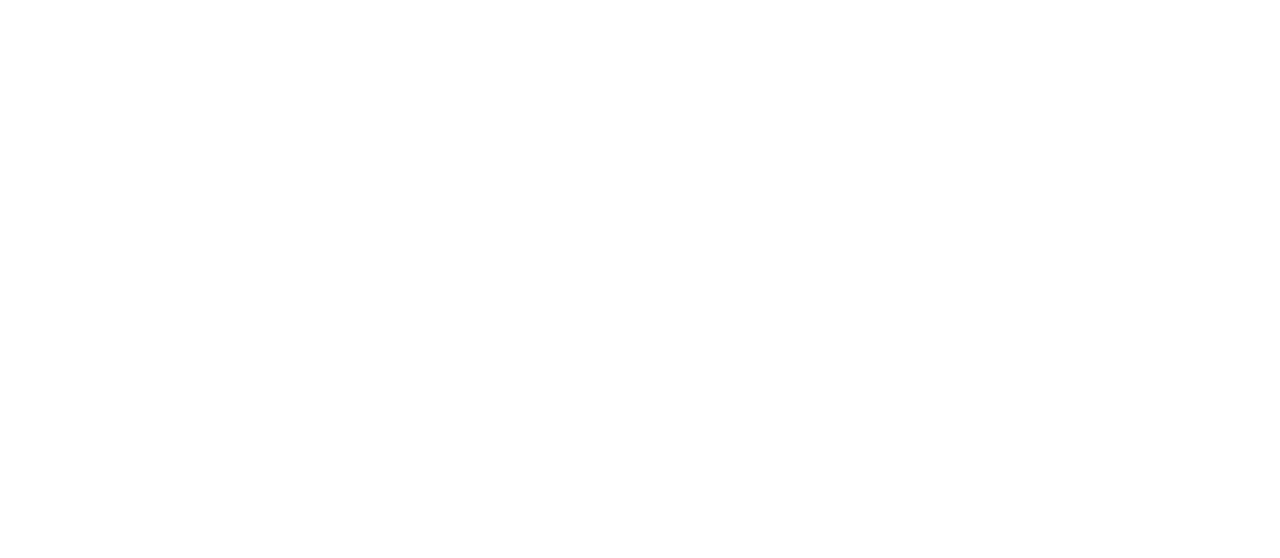
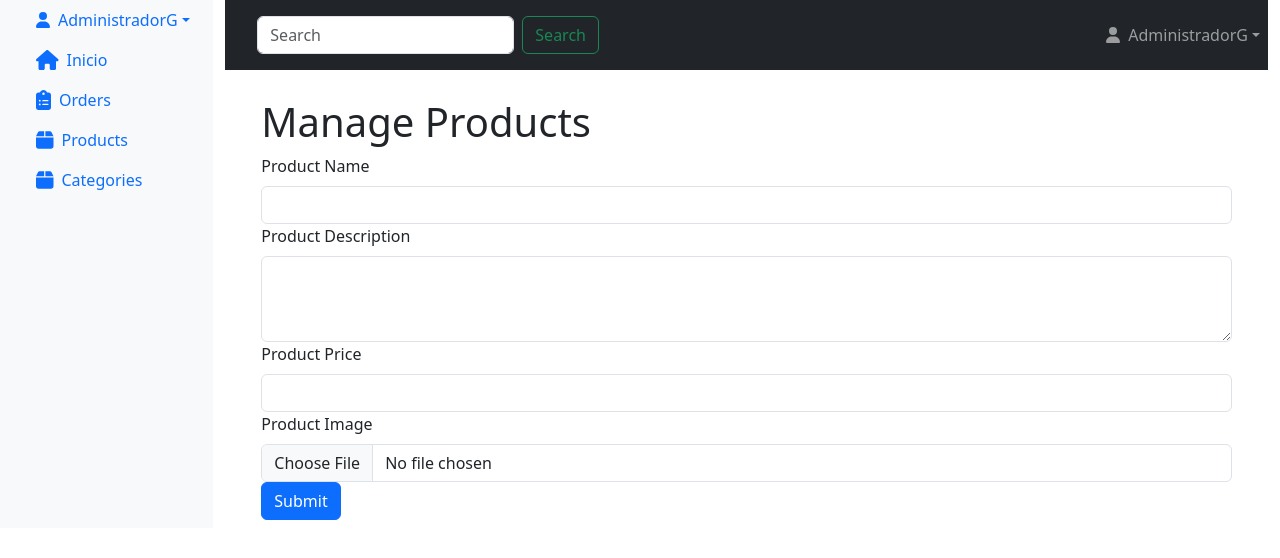
Before and after one commit to Jane-GWGL-blup/Frontend_Tesis_2024_Ecommerce, a React (Create React App) app: page /admin-products in a window 1280 px wide. Before the commit this address had no page. Shown: the top 558 px of the page. Built offline with nearby package versions, Linux system fonts and the light colour scheme.

Commit message:
correct register validation

```diff
--- a/src/App.js
+++ b/src/App.js
@@ -8,6 +8,7 @@ import RegisterPage from './pages/auth/RegisterPage'
 import LoginPage from './pages/auth/LoginPage'
 import AdminDashboardPage from './pages/admin/AdminDashboardPage';
 import ProductListPage from './pages/product/ProductListPage';
+import ManageProductsPage from './pages/admin/ManageProductPage';
 /* import UserProfile from './pages/UserProfile'; */
 
 function App(){
@@ -19,6 +20,7 @@ function App(){
           <Route path="/login" element={<LoginPage />} />
           <Route path="/admin" element={<AdminDashboardPage />} />
           <Route path="/products" element={<ProductListPage />} />
+          <Route path="/admin-products" element={<ManageProductsPage />} />
         </Routes>
       </Router>
   );
--- a/src/components/admin/AdminHeader.js
+++ b/src/components/admin/AdminHeader.js
@@ -1,4 +1,5 @@
 import React from 'react';
+import { Link } from 'react-router-dom';
 import { Navbar, Nav, NavDropdown } from 'react-bootstrap';
 import { FontAwesomeIcon } from '@fortawesome/react-fontawesome';
 import { faUser } from '@fortawesome/free-solid-svg-icons';
@@ -28,7 +29,7 @@ const AdminHeader = ({ onLogout }) => {
             <NavDropdown.Item href="#action/3.2">Another action</NavDropdown.Item>
             <NavDropdown.Divider />
             <NavDropdown.Item as="div">
-              <Nav.Link onClick={onLogout} className="text-dark">Logout</Nav.Link>
+              <Nav.Link as={Link} to="/" onClick={onLogout} className="text-dark">Logout</Nav.Link>
             </NavDropdown.Item>
           </NavDropdown>
         </Nav>
--- /dev/null
+++ b/src/components/admin/AdminProductForm.js
@@ -0,0 +1,87 @@
+import React, { useState } from 'react';
+import { Form, Button } from 'react-bootstrap';
+
+const AdminProductForm = ({ formData, handleChange, handleSubmit, handleImageChange, validated }) => {
+  const [previewImage, setPreviewImage] = useState(null);
+
+  const handleImagePreview = (e) => {
+    const file = e.target.files[0];
+    if (file) {
+      const reader = new FileReader();
+      reader.onloadend = () => {
+        setPreviewImage(reader.result);
+      };
+      reader.readAsDataURL(file);
+    }
+  };
+
+  return (
+    <Form noValidate validated={validated} onSubmit={handleSubmit}>
+      <Form.Group controlId="productName">
+        <Form.Label>Product Name</Form.Label>
+        <Form.Control
+          type="text"
+          name="productName"
+          value={formData.productName}
+          onChange={handleChange}
+          required
+        />
+        <Form.Control.Feedback type="invalid">
+          Please provide a product name.
+        </Form.Control.Feedback>
+      </Form.Group>
+
+      <Form.Group controlId="productDescription">
+        <Form.Label>Product Description</Form.Label>
+        <Form.Control
+          as="textarea"
+          rows={3}
+          name="productDescription"
+          value={formData.productDescription}
+          onChange={handleChange}
+          required
+        />
+        <Form.Control.Feedback type="invalid">
+          Please provide a product description.
+        </Form.Control.Feedback>
+      </Form.Group>
+
+      <Form.Group controlId="productPrice">
+        <Form.Label>Product Price</Form.Label>
+        <Form.Control
+          type="number"
+          name="productPrice"
+          value={formData.productPrice}
+          onChange={handleChange}
+          required
+        />
+        <Form.Control.Feedback type="invalid">
+          Please provide a product price.
+        </Form.Control.Feedback>
+      </Form.Group>
+
+      <Form.Group controlId="productImage">
+        <Form.Label>Product Image</Form.Label>
+        <Form.Control
+          type="file"
+          accept="image/*"
+          onChange={(e) => {
+            handleImagePreview(e);
+            handleImageChange(e);
+          }}
+          required
+        />
+        {previewImage && <img src={previewImage} alt="Product Preview" style={{ maxWidth: '200px', marginTop: '10px' }} />}
+        <Form.Control.Feedback type="invalid">
+          Please provide a product image.
+        </Form.Control.Feedback>
+      </Form.Group>
+
+      <Button variant="primary" type="submit">
+        Submit
+      </Button>
+    </Form>
+  );
+};
+
+export default AdminProductForm;
--- a/src/components/admin/AdminSidebar.js
+++ b/src/components/admin/AdminSidebar.js
@@ -1,4 +1,5 @@
 import React from 'react';
+import { Link } from 'react-router-dom';
 import { Nav, NavDropdown } from 'react-bootstrap';
 import { FontAwesomeIcon } from '@fortawesome/react-fontawesome';
 import { faHome, faClipboardList, faBox, faUser } from '@fortawesome/free-solid-svg-icons'; // Importar los iconos que necesites
@@ -52,9 +53,15 @@ const AdminSidebar = ({onLogout}) => {
               </Nav.Link>
             </Nav.Item>
             <Nav.Item>
+              <Nav.Link as={Link} to="/admin-products"  className="d-flex align-items-center">
+                <FontAwesomeIcon icon={faBox} size="lg"/> {/* Icono para Products */}
+                <span className="d-none d-md-inline ml-2 mx-2">Products</span> {/* Texto para pantallas pequeñas */}
+              </Nav.Link>
+            </Nav.Item>
+            <Nav.Item>
               <Nav.Link href="#" className="d-flex align-items-center">
                 <FontAwesomeIcon icon={faBox} size="lg"/> {/* Icono para Products */}
-                <span className="d-none d-md-inline ml-2 mx-2">Products</span> {/* Texto para pantallas pequeñas */}
+                <span className="d-none d-md-inline ml-2 mx-2">Categories</span> {/* Texto para pantallas pequeñas */}
               </Nav.Link>
             </Nav.Item>
             {/* Agregar más elementos del menú aquí */}
--- a/src/pages/admin/AdminDashboardPage.js
+++ b/src/pages/admin/AdminDashboardPage.js
@@ -5,11 +5,6 @@ import AdminSidebar from '../../components/admin/AdminSidebar';
 import AdminDashboard from '../../components/admin/AdminDashboard';
 
 const AdminDashboardPage = () => {
-/*   const [showSidebar, setShowSidebar] = useState(false);
-
-  const toggleSidebar = () => {
-      setShowSidebar(!showSidebar);
-  }; */
     // Estado local para la simulación de usuario
     const [user, setUser] = useState({
         id: 1,
--- /dev/null
+++ b/src/pages/admin/ManageProductPage.js
@@ -0,0 +1,98 @@
+import React, { useState } from 'react';
+import AdminProductForm from '../../components/admin/AdminProductForm';
+import AdminHeader from '../../components/admin/AdminHeader';
+import AdminSidebar from '../../components/admin/AdminSidebar';
+import AdminDashboard from '../../components/admin/AdminDashboard';
+
+const ManageProductsPage = () => {
+  const [formData, setFormData] = useState({
+    productName: '',
+    productDescription: '',
+    productPrice: '',
+    productImage: null // Agregamos un campo para la imagen del producto
+  });
+  const [validated, setValidated] = useState(false);
+
+  const handleChange = (e) => {
+    const { name, value } = e.target;
+    setFormData({
+      ...formData,
+      [name]: value
+    });
+  };
+
+  const handleImageChange = (e) => {
+    const file = e.target.files[0];
+    setFormData({
+      ...formData,
+      productImage: file
+    });
+  };
+
+  const handleSubmit = (e) => {
+    e.preventDefault();
+    const form = e.currentTarget;
+    if (form.checkValidity() === false) {
+      e.stopPropagation();
+    }
+    setValidated(true);
+    // Aquí iría la lógica para enviar el formulario a la API, incluyendo el formData con la imagen
+    console.log('Form Data:', formData);
+  };
+  // Estado local para la simulación de usuario
+  const [user, setUser] = useState({
+    id: 1,
+    username: 'AdminUser',
+    email: 'admin@example.com',
+    role: 'admin',
+    isLoggedIn: true
+  });
+
+  // Simulando el cierre de sesión
+  const logout = () => {
+    setUser(null);
+  }
+
+  if (!user) {
+    return <div>Please log in.</div>;
+  }
+
+  return (
+    <div className='container-fluid'>
+      <div className='row'>
+        {/* Contenedor de Sidebar */}
+        <div className='col-md-2 col-2 bg-light'>
+          <AdminSidebar />
+        </div>
+        <div className='col-md-10 col-10'>
+          <div className='row'>
+            <div className='col-md-12'>
+              {/* Contenido del Header */}
+              <AdminHeader onLogout={logout} />
+            </div>
+          </div>
+          {/* Contenido principal */}
+          <main role='main' className='px-4 py-2'>
+            {/* Contenido del Dashboard */}
+            <div id="content">
+              <div className="container">
+                <h1>Manage Products</h1>
+                <AdminProductForm
+                  formData={formData}
+                  handleChange={handleChange}
+                  handleImageChange={handleImageChange}
+                  handleSubmit={handleSubmit}
+                  validated={validated}
+                />
+              </div>
+            </div>
+          </main>
+        </div>
+      </div>
+    </div>
+  );
+
+
+};
+
+export default ManageProductsPage;
--- a/src/pages/auth/LoginPage.js
+++ b/src/pages/auth/LoginPage.js
@@ -2,7 +2,7 @@ import React, { useState } from 'react';
 import LoginForm from '../../components/auth/LoginForm';
 import Footer from '../../components/common/Footer';
 import Header from '../../components/common/Header';
-import AlertModal from '../../components/common/AlertModal';
+import AlertModal from '../../components/common/modals/AlertModal';
 
 const LoginPage = () => {
   const [formData, setFormData] = useState({
--- a/src/pages/auth/RegisterPage.js
+++ b/src/pages/auth/RegisterPage.js
@@ -2,22 +2,22 @@ import React, { useState } from 'react';
 import RegisterForm from '../../components/auth/RegisterForm'
 import Footer from '../../components/common/Footer'
 import Header from '../../components/common/Header'
-import AlertModal from '../../components/common/AlertModal';
+import AlertModal from '../../components/common/modals/AlertModal';
 
 const RegisterPage = () => {
-  const [formData, setFormData] = useState(
-    {
-      email: '',
-      password: '',
-      confirmPassword: ''
-    }
-  );
+  const [formData, setFormData] = useState({
+    email: '',
+    password: '',
+    confirmPassword: ''
+  });
 
-  //Para validación
+  // Para validación
   const [validated, setValidated] = useState(false);
   const [passwordError, setPasswordError] = useState('');
+  const [emailError, setEmailError] = useState('');
+  const [confirmPasswordError, setConfirmPasswordError] = useState('');
 
-  //Para el modal de alerta
+  // Para el modal de alerta
   const [showModal, setShowModal] = useState(false);
   const [modalMessage, setModalMessage] = useState('');
 
@@ -27,32 +27,54 @@ const RegisterPage = () => {
       ...formData,
       [name]: value,
     });
+
+    // Limpiar los errores específicos al cambiar el valor del campo
+    if (name === 'email') setEmailError('');
+    if (name === 'password') setPasswordError('');
+    if (name === 'confirmPassword') setConfirmPasswordError('');
   };
+
+
 
   const handleSubmit = (e) => {
     const form = e.currentTarget;
+    e.preventDefault();
+    e.stopPropagation();
 
-    e.preventDefault();
-// Validar la contraseña con una expresión regular
     const passwordRegex = /^(?=.*[@*/-])[\w@*/-]{8,20}$/;
-    if (!passwordRegex.test(formData.password)) {
-      setPasswordError('La contraseña debe tener entre 8 y 20 caracteres y contener al menos uno de los siguientes signos: @, *, /, -');
-      return;
+    let hasError = false;
+
+    // Validar email
+    if (!formData.email) {
+      setEmailError('Please provide an email.');
+      hasError = true;
     }
 
-    if (formData.password !== formData.confirmPassword) {
-      setModalMessage('Passwords are not the same.');
+    // Validar contraseña
+    if (!formData.password) {
+      setPasswordError('Please provide a password.');
+      hasError = true;
+    } else if (!passwordRegex.test(formData.password)) {
+      setPasswordError('The password must be between 8 and 20 characters and contain at least one of the following signs: @, *, /, -');
+      hasError = true;
+    }
+
+    // Validar confirmación de contraseña
+    if (!formData.confirmPassword) {
+      setConfirmPasswordError('Please provide a confirm password.');
+      hasError = true;
+    } else if (formData.password !== formData.confirmPassword) {
+      setModalMessage('Passwords do not match');
       setShowModal(true);
-      /* alert('Passwords do not match'); */
-      return;
+      hasError = true;
     }
-    if (form.checkValidity() === false) {
-      e.stopPropagation();
+
+    if (hasError) {
+      setValidated(false);
       return;
     }
 
     setValidated(true);
-    setPasswordError('');
     // Aquí podrías manejar el envío del formulario, por ejemplo, enviar los datos a una API
     console.log('Datos del formulario:', formData);
   };
@@ -67,17 +89,26 @@ const RegisterPage = () => {
         formData={formData}
         handleChange={handleChange}
         handleSubmit={handleSubmit}
-        passwordError={passwordError} // Pasar el mensaje de error de contraseña al componente del formulario
+        emailError={emailError}
+        passwordError={passwordError}
+        confirmPasswordError={confirmPasswordError}
       />
       <Footer />
       <AlertModal
         show={showModal}
         handleClose={handleCloseModal}
-        title='Register error '
+        title='Error en el registro'
         message={modalMessage}
       />
     </div>
-  )
+  );
 }
 
-export default RegisterPage
+export default RegisterPage;
+// Validar la contraseña con una expresión regular
+// const passwordRegex = /^(?=.*[@*/-])[\w@*/-]{8,20}$/;
+/* if (!passwordRegex.test(formData.password)) {
+   setModalMessage('La contraseña debe tener entre 8 y 20 caracteres y contener al menos uno de los siguientes signos: @, *, /, -');
+   setShowModal(true);
+   return;
+ }*/
--- a/src/styles/components/auth.css
+++ b/src/styles/components/auth.css
@@ -13,6 +13,11 @@
     margin-bottom: 20px;
   }
 
+  .auth-container .text-danger {
+    font-size: 1.2rem;
+    margin-left: 0.2rem;
+  }
+
   .auth-container .py-4 {
     text-align: center;
   }
```
Also changed, not shown: src/components/admin/AdminManageProduct.js (added, +9 -0 lines), src/components/auth/RegisterForm.js (+25 -16 lines), src/components/common/modals/AlertModal.js (renamed from src/components/common/AlertModal.js).
